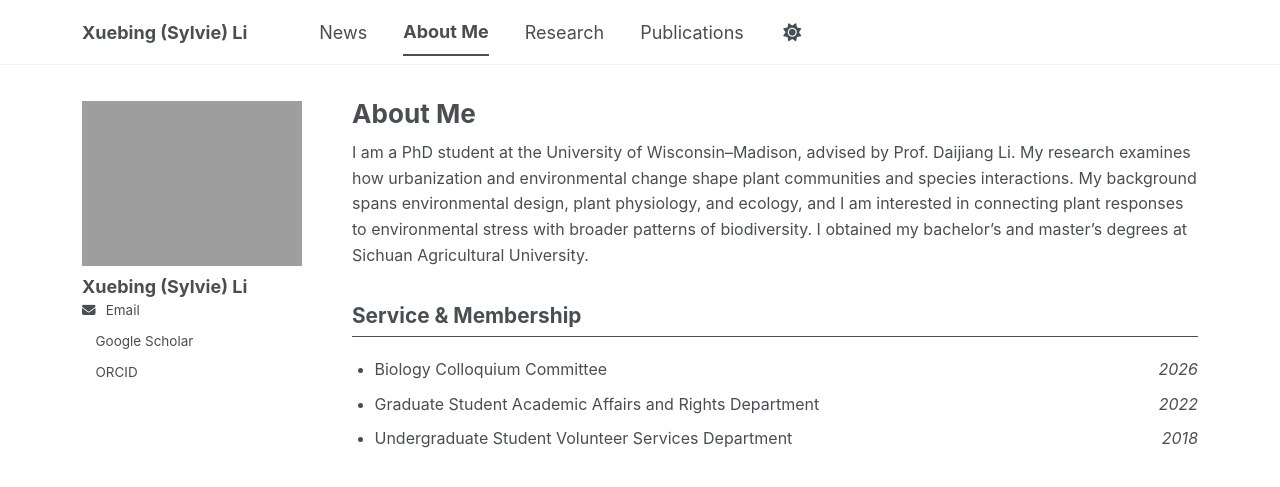
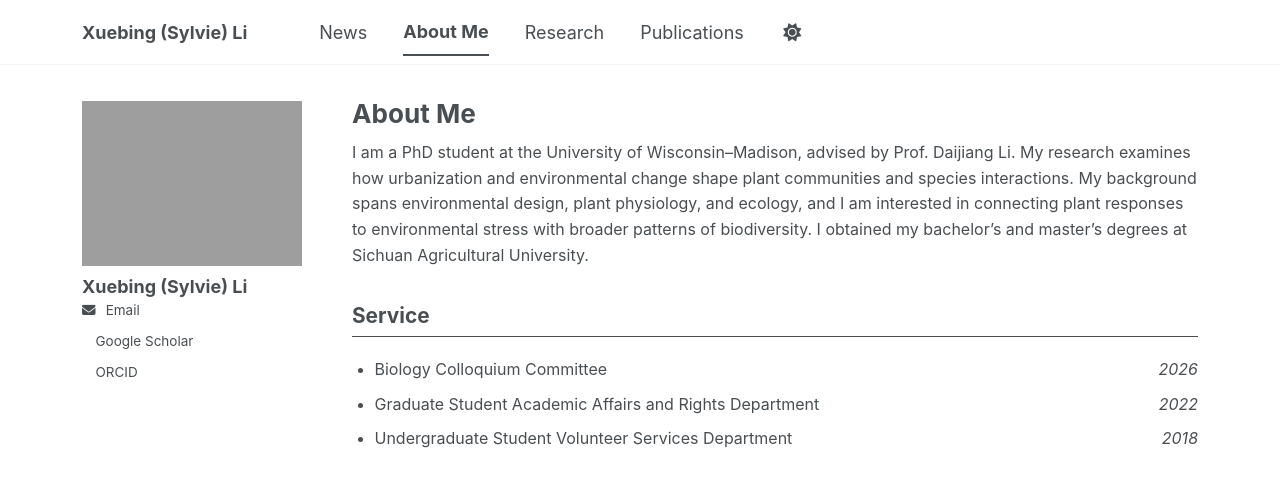
Before and after one commit to Snowiceli/Snowiceli.github.io, a Jekyll site: the page built from _pages/about.md, in a window 1280 px wide. Shown: the top 487 px of the page. Built offline with Jekyll 4.4.1, drawn with Linux system fonts in a browser that asks for light colours; a script bundle is joined from its source files by our own code; a style sheet for code colours, icons or effects is not loaded.

Commit message:
Rename Service and Membership heading to Service

```diff
--- a/_pages/about.md
+++ b/_pages/about.md
@@ -67,7 +67,7 @@ redirect_from:
 {% endif %}
 
 <section aria-labelledby="service-heading">
-<h2 id="service-heading">Service &amp; Membership</h2>
+<h2 id="service-heading">Service</h2>
 <ul class="cv-awards">
 <li><div class="cv-heading"><span>Biology Colloquium Committee</span><span class="cv-date">2026</span></div></li>
 <li><div class="cv-heading"><span>Graduate Student Academic Affairs and Rights Department</span><span class="cv-date">2022</span></div></li>
```
